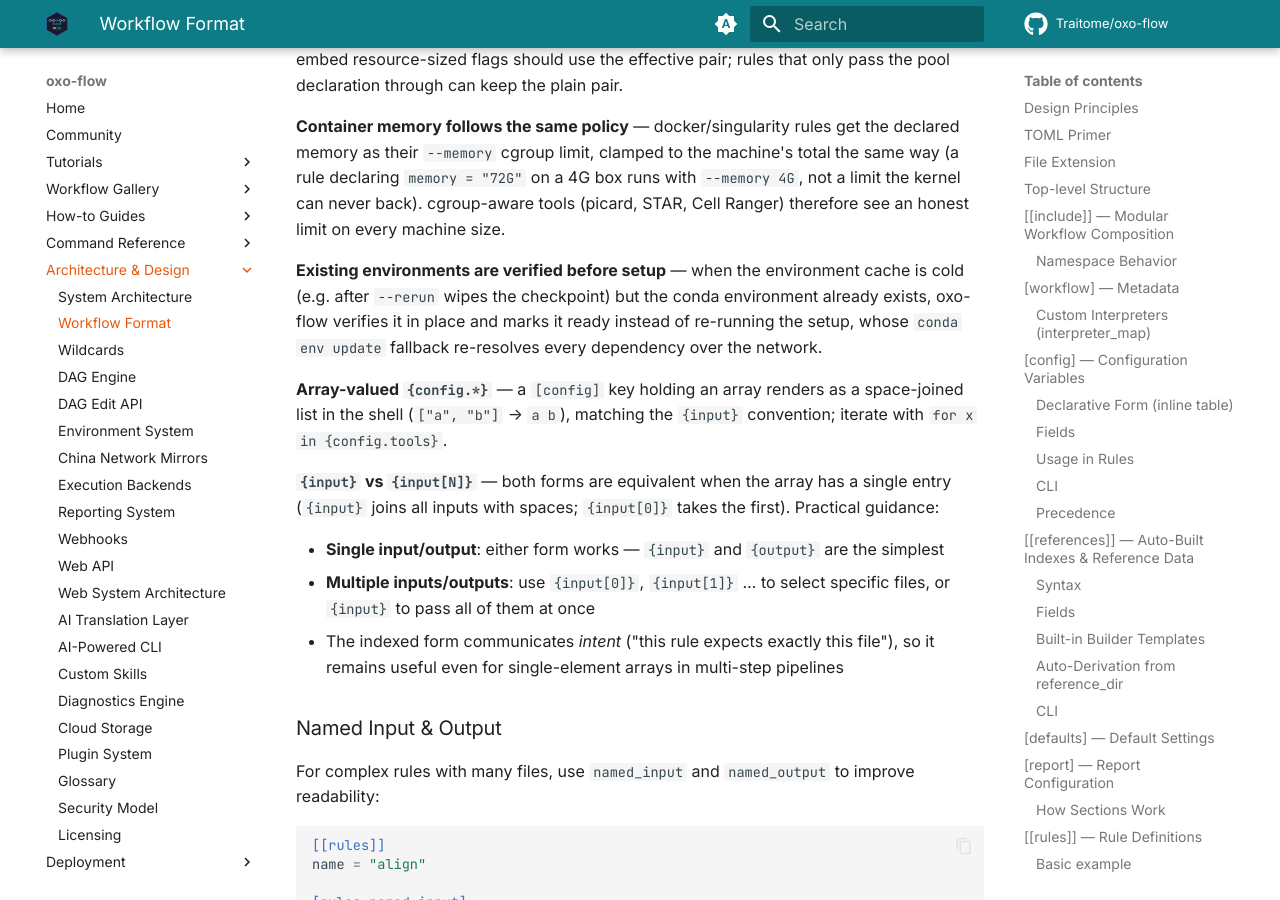
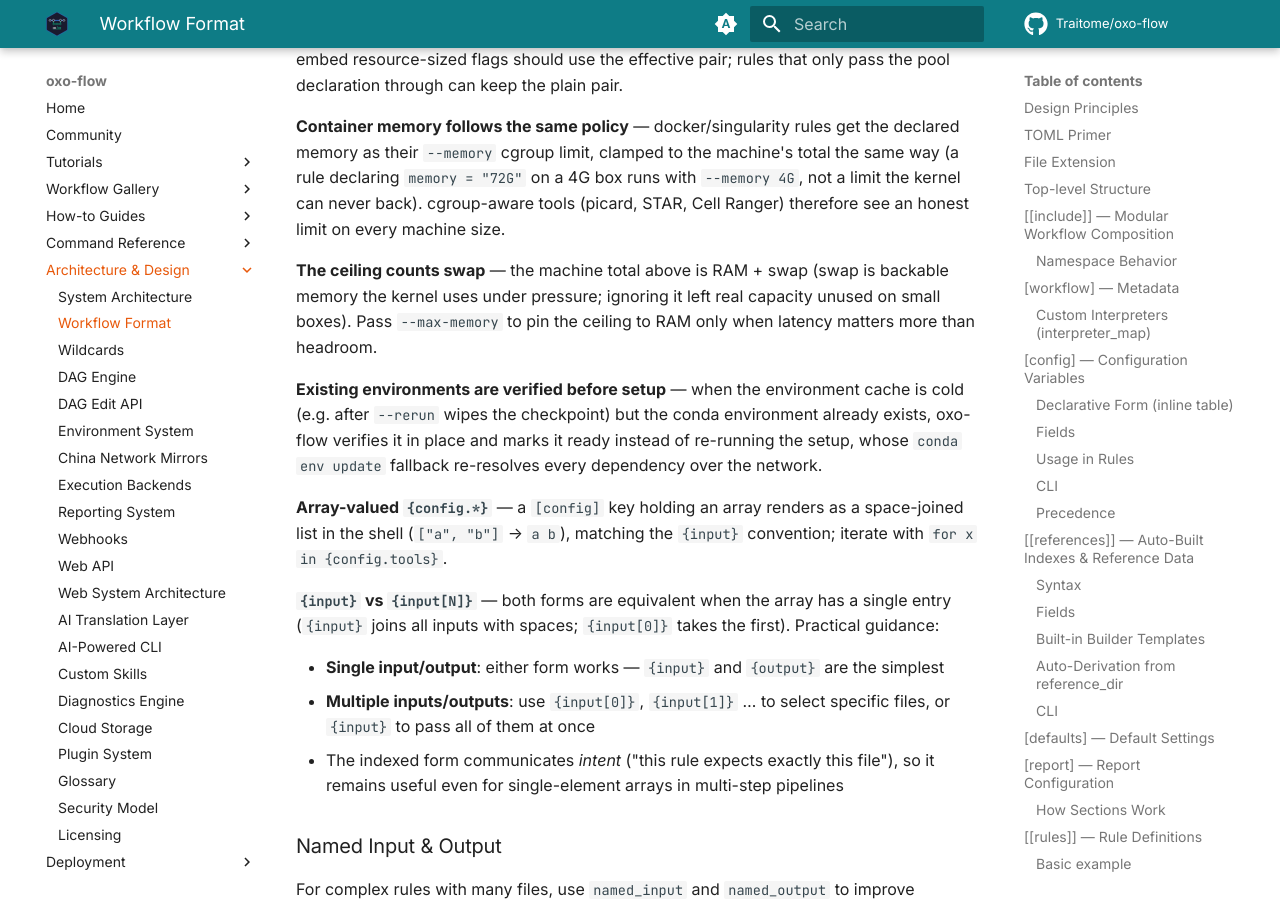
Before and after one commit to Traitome/oxo-flow, an MkDocs documentation site: the page built from docs/guide/src/reference/workflow-format.md, in a window 1280 px wide and 900 px high, scrolled down 30773 px. Built offline with MkDocs 1.6.1 and Material for MkDocs 9.7.7, drawn with Linux system fonts in a browser that asks for light colours; comment, search, counter and statistics services are not loaded.

Commit message:
docs: resource ceiling counts swap (--max-memory pins to RAM)

```diff
--- a/docs/guide/src/reference/workflow-format.md
+++ b/docs/guide/src/reference/workflow-format.md
@@ -1153,6 +1153,11 @@ box runs with `--memory 4G`, not a limit the kernel can never back).
 cgroup-aware tools (picard, STAR, Cell Ranger) therefore see an honest
 limit on every machine size.
 
+**The ceiling counts swap** — the machine total above is RAM + swap
+(swap is backable memory the kernel uses under pressure; ignoring it
+left real capacity unused on small boxes). Pass `--max-memory` to pin
+the ceiling to RAM only when latency matters more than headroom.
+
 **Existing environments are verified before setup** — when the
 environment cache is cold (e.g. after `--rerun` wipes the checkpoint)
 but the conda environment already exists, oxo-flow verifies it in place
```
